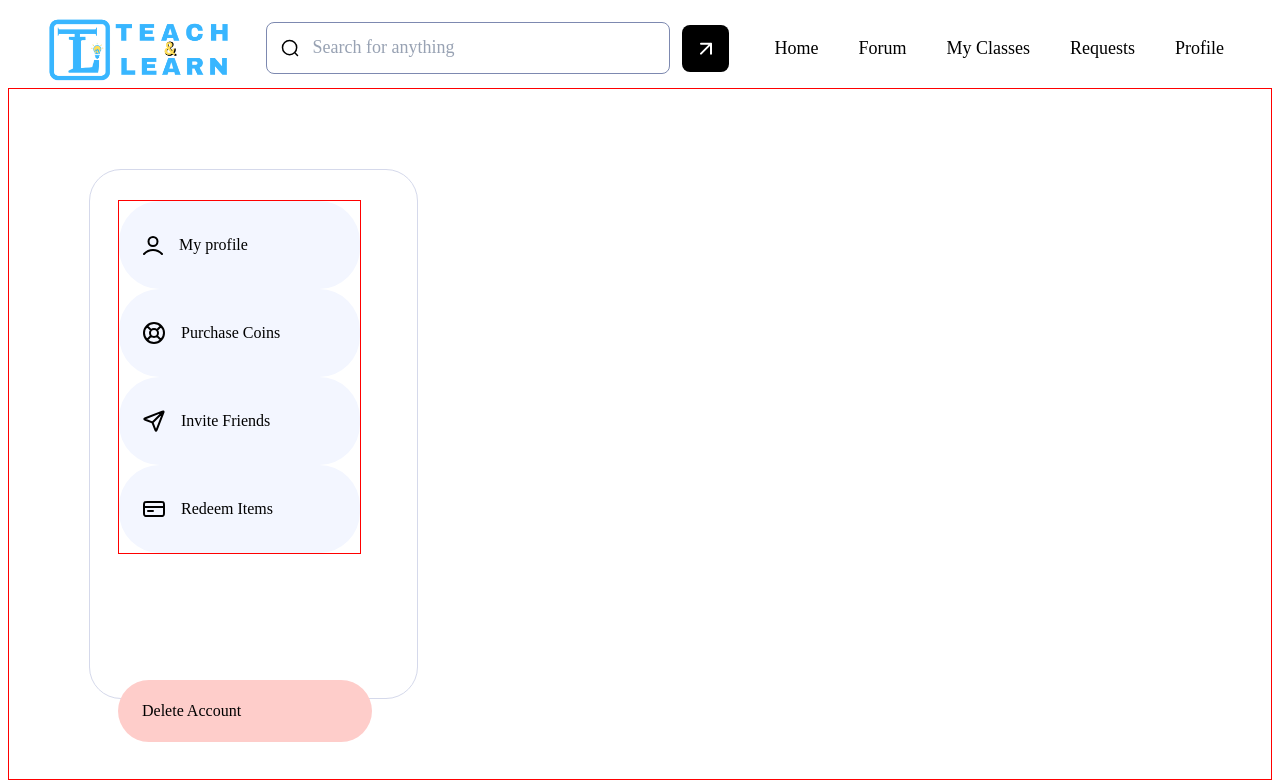
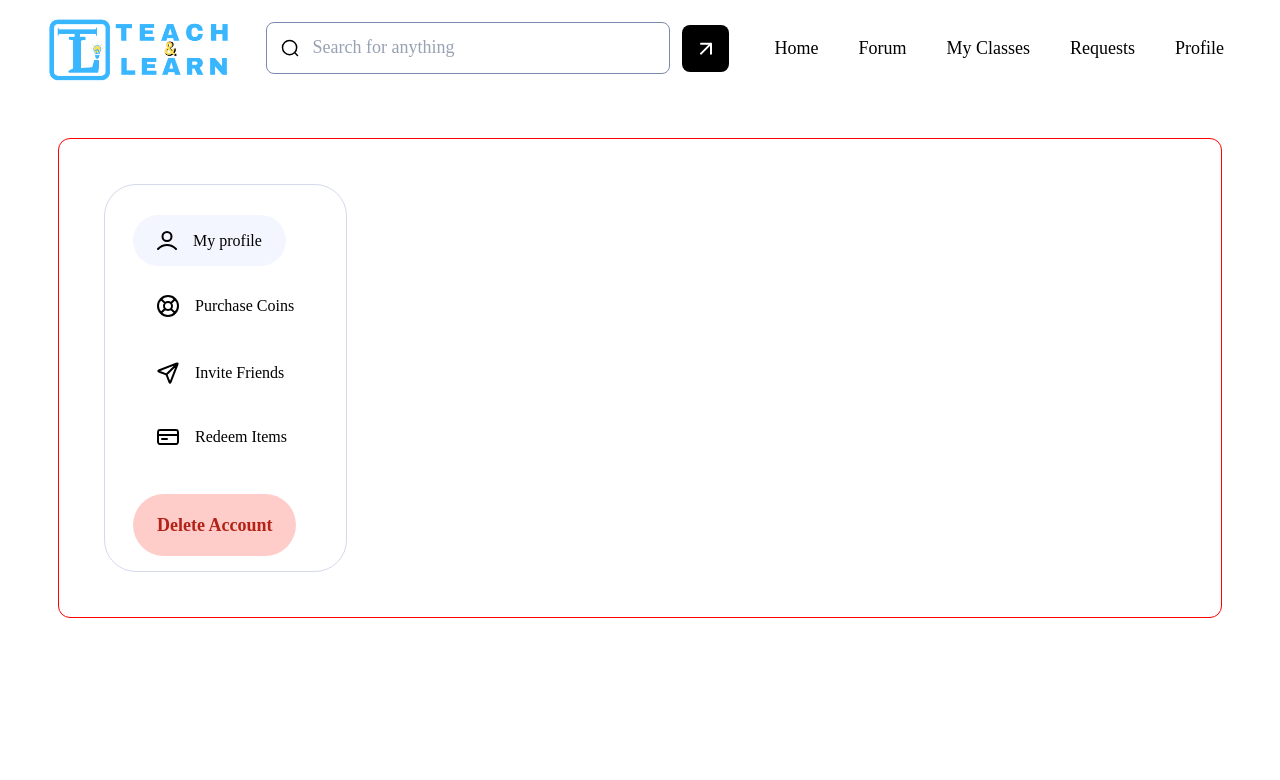
Before and after one commit to Garvit1809/teachnlearn, a React (Vite) app in the folder client/: page /me in a window 1280 px wide. Shown: the top 780 px of the page. Built offline with nearby package versions, Linux system fonts and the light colour scheme.

Commit message:
adding profile options

```diff
--- a/client/src/components/profile-comp/profileOptions.tsx
+++ b/client/src/components/profile-comp/profileOptions.tsx
@@ -1,56 +1,55 @@
-import React from "react";
+import React, { useState } from "react";
 import styled from "styled-components";
 import { Coins, Friends, MyProfile, Redeem } from "../general-components/svg";
 
 const Section = styled.div`
   box-sizing: border-box;
-
-  /* Auto layout */
-
   display: flex;
   flex-direction: column;
   align-items: flex-start;
-  padding: 30px 28px;
-  gap: 126px;
-
-  width: 329px;
-  height: 530px;
-
-  /* Gray blue/200 */
-
+  padding: 30px 28px 15px;
   border: 1px solid #d5d9eb;
   border-radius: 32px;
 `;
 
 const Menu = styled.div`
-  border: 1px solid red;
+  /* border: 1px solid red; */
+  display: flex;
+  flex-direction: column;
+  align-items: flex-start;
+  gap: 0.8rem;
+  margin-bottom: 2rem;
 `;
 
-const MenuOptions = styled.div`
+interface menuOptionsProps {
+  isSelected: boolean;
+}
+
+const MenuOptions = styled.div<menuOptionsProps>`
+  /* border: 1px solid red; */
   display: flex;
   flex-direction: row;
   align-items: center;
   padding: 16px 24px;
+  border-radius: 41px;
   gap: 16px;
-
-  width: 193px;
-  height: 56px;
-
-  background: #f3f6ff;
-  border-radius: 41px;
+  cursor: pointer;
+  font-size: 16px;
+  background: ${(props) => (props.isSelected ? "#F3F6FF" : "none")};
 `;
 
 const DeleteButton = styled.div`
   display: flex;
   flex-direction: row;
   align-items: center;
-  padding: 22px 24px;
-  gap: 16px;
-
-  width: 206px;
-  height: 60px;
+  padding: 16px 24px;
   background: #fecdca;
   border-radius: 41px;
+  cursor: pointer;
+  font-weight: 600;
+  font-size: 18px;
+  line-height: 30px;
+  color: #b42318;
 `;
 
 const profileOptions = [
@@ -61,28 +60,29 @@ const profileOptions = [
   },
   {
     option: "Purchase Coins",
-    label: "myProfile",
+    label: "purchaseCoins",
     icon: <Coins />,
   },
   {
     option: "Invite Friends",
-    label: "myProfile",
+    label: "invite",
     icon: <Friends />,
   },
   {
     option: "Redeem Items",
-    label: "myProfile",
+    label: "redeem",
     icon: <Redeem />,
   },
 ];
 
 const ProfileOptions = () => {
+  const [selectedOption, setSelectedOption] = useState("myProfile");
   return (
     <Section>
       <Menu>
         {profileOptions.map((option, index) => {
           return (
-            <MenuOptions>
+            <MenuOptions isSelected={selectedOption == option.label}>
               {option.icon}
               <span>{option.option}</span>
             </MenuOptions>
--- a/client/src/pages/profile/profile.tsx
+++ b/client/src/pages/profile/profile.tsx
@@ -1,22 +1,27 @@
-import React from 'react'
-import Navbar from '../../components/general-components/navbar'
-import ProfileOptions from '../../components/profile-comp/profileOptions'
-import styled from 'styled-components'
+import Navbar from "../../components/general-components/navbar";
+import ProfileOptions from "../../components/profile-comp/profileOptions";
+import styled from "styled-components";
 
 const Section = styled.div`
-    padding: 5rem;
-    border: 1px solid red;
-`
+  /* padding: 5rem; */
+  border: 1px solid red;
+  /* background: #A6A6A6; */
+  border-radius: 12px;
+  padding: 45px;
+  margin: 50px;
+  display: flex;
+  /* align-items: ; */
+`;
 
 const Profile = () => {
   return (
     <>
       <Navbar />
       <Section>
-      <ProfileOptions />
+        <ProfileOptions />
       </Section>
     </>
-  )
-}
+  );
+};
 
-export default Profile
+export default Profile;
```
